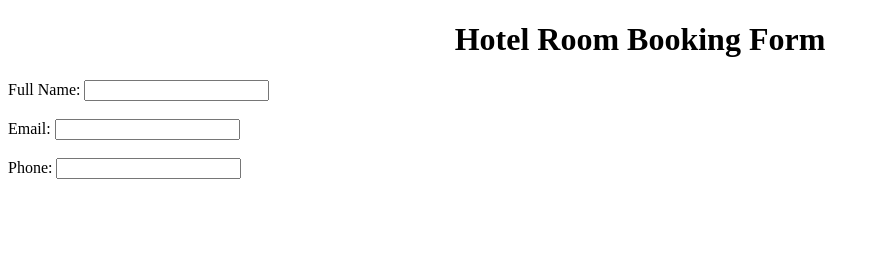
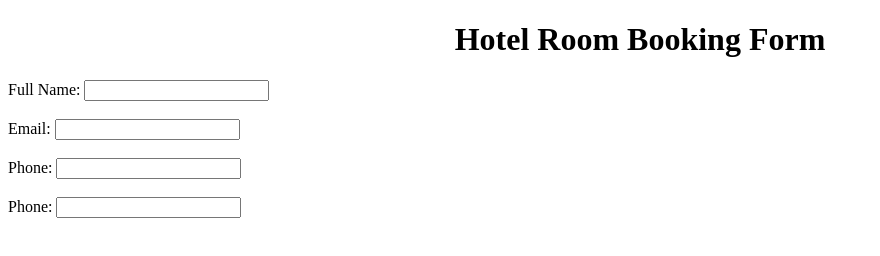
Before and after one commit to MUDITNAYAK/WDW_0407, a plain HTML site: page EXPERIMENT4.html in a window 1280 px wide. Shown: the whole page, without its empty margins (0-880 px from the left). Drawn offline with Linux system fonts and the light colour scheme.

Commit message:
password input created

```diff
--- a/EXPERIMENT4.html
+++ b/EXPERIMENT4.html
@@ -34,6 +34,12 @@
             </div>
             <br>
 
+            <div>
+                <label for="password">Phone:</label>
+                <input id="password" type="password" name="password" required>
+                <!-- type password makes sure that when user input some data that must be hidden in the form of black dots-->
+            </div>
+            <br>
 
         </form>
 
```
